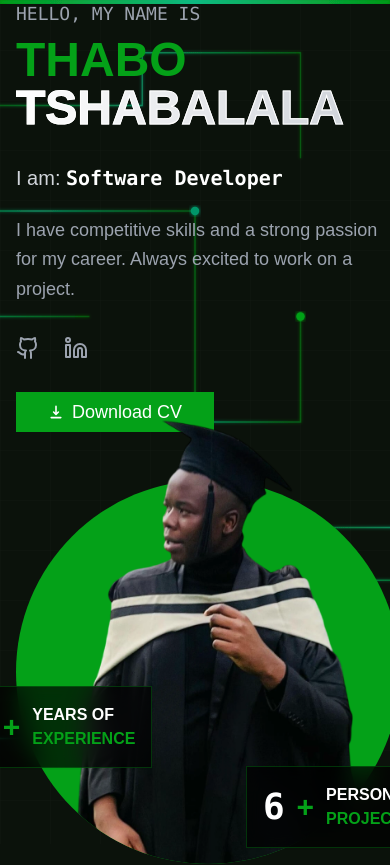
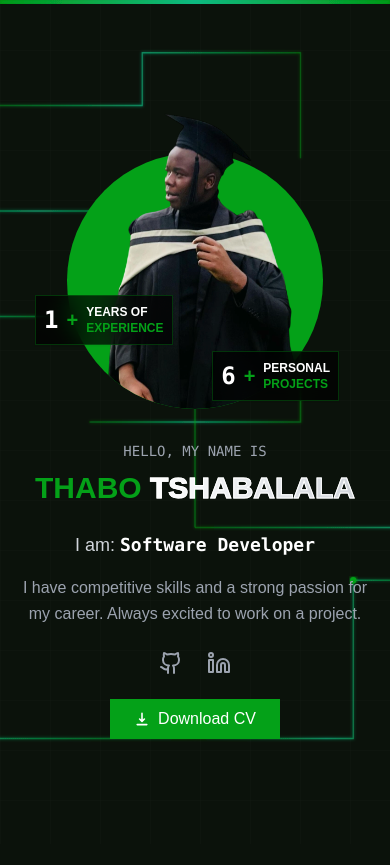
Before and after one commit to Tshabalala-Thabo/portfolio, a Next.js app: page / in a window 390 px wide. Shown: the top 865 px of the page. Built offline with nearby package versions, Linux system fonts and the light colour scheme.

Commit message:
style(portfolio): improve responsive design and spacing in hero section

```diff
--- a/app/page.tsx
+++ b/app/page.tsx
@@ -403,14 +403,14 @@ export default function Portfolio() {
       {/* Content */}
       <div className="relative z-10">
         {/* Hero Section */}
-        <section className="min-h-screen flex items-center justify-center px-4 relative overflow-hidden">
+        <section className="min-h-screen flex items-center justify-center mt-6 md:mt-[0px] px-4 py-8 relative overflow-hidden">
           <div className="max-w-6xl mx-auto w-full">
-            <div className="grid lg:grid-cols-2 gap-12 items-center">
+            <div className="grid lg:grid-cols-2 gap-8 lg:gap-12 items-center">
               {/* Left Content */}
-              <motion.div className="space-y-8" initial="initial" animate="animate" variants={staggerContainer}>
+              <motion.div className="space-y-6 lg:space-y-8 text-center lg:text-left order-2 lg:order-1" initial="initial" animate="animate" variants={staggerContainer}>
                 <motion.div variants={fadeInUp}>
-                  <p className="text-gray-400 text-lg mb-2 font-mono">HELLO, MY NAME IS</p>
-                  <h1 className="text-5xl md:text-6xl font-bold mb-4">
+                  <p className="text-gray-400 text-sm sm:text-base lg:text-lg mb-2 font-mono">HELLO, MY NAME IS</p>
+                  <h1 className="text-3xl sm:text-4xl md:text-5xl lg:text-6xl font-bold mb-4 leading-tight">
                     <span className="text-[#04A118]">THABO</span>{" "}
                     <span className="text-transparent bg-clip-text bg-gradient-to-r from-white to-gray-300 [-webkit-text-stroke:1px_white]">
                       TSHABALALA
@@ -419,15 +419,15 @@ export default function Portfolio() {
                 </motion.div>
 
                 <motion.div variants={fadeInUp}>
-                  <p className="text-xl text-gray-300 mb-6">
+                  <p className="text-lg sm:text-xl text-gray-300 mb-4 lg:mb-6">
                     I am: <span className="text-white font-semibold font-mono">Software Developer</span>
                   </p>
-                  <p className="text-gray-400 text-lg leading-relaxed max-w-lg">
+                  <p className="text-gray-400 text-base sm:text-lg leading-relaxed max-w-lg mx-auto lg:mx-0">
                     I have competitive skills and a strong passion for my career. Always excited to work on a project.
                   </p>
                 </motion.div>
 
-                <motion.div className="flex items-center gap-6" variants={fadeInUp}>
+                <motion.div className="flex items-center justify-center lg:justify-start gap-6" variants={fadeInUp}>
                   <a
                     href="https://github.com/Tshabalala-Thabo"
                     target="_blank"
@@ -446,13 +446,13 @@ export default function Portfolio() {
                   </a>
                 </motion.div>
 
-                <motion.div variants={fadeInUp}>
+                <motion.div variants={fadeInUp} className="flex justify-center lg:justify-start">
                   <a
                     href="/ThaboTshabalala_CV_10_2024.pdf"
                     download
                     className="inline-block"
                   >
-                    <Button className="bg-[#04A118] hover:bg-[#04A118]/80 text-white px-8 py-3 rounded-lg text-lg font-medium transition-all duration-300 hover:scale-105 flex items-center gap-2">
+                    <Button className="bg-[#04A118] hover:bg-[#04A118]/80 text-white px-6 sm:px-8 py-3 rounded-lg text-base sm:text-lg font-medium transition-all duration-300 hover:scale-105 flex items-center gap-2">
                       <svg className="w-5 h-5" fill="currentColor" viewBox="0 0 20 20">
                         <path
                           fillRule="evenodd"
@@ -463,26 +463,25 @@ export default function Portfolio() {
                       Download CV
                     </Button>
                   </a>
-
                 </motion.div>
               </motion.div>
 
               {/* Right Content - Avatar and Stats */}
               <motion.div
-                className="relative flex justify-center lg:justify-end"
+                className="relative flex justify-center order-1 lg:order-2 lg:justify-end"
                 initial={{ opacity: 0, scale: 0.8 }}
                 animate={{ opacity: 1, scale: 1 }}
                 transition={{ duration: 0.8, delay: 0.2 }}
               >
                 {/* Green Circle Background */}
                 <div className="relative">
-                  <div className="w-96 h-96 bg-[#04A118] rounded-full flex items-center justify-end relative">
+                  <div className="w-64 h-64 sm:w-80 sm:h-80 lg:w-96 lg:h-96 bg-[#04A118] rounded-full flex items-center justify-end relative">
                     {/* Avatar */}
-                    <div className="absolute bottom-0 w-full  h-auto">
+                    <div className="absolute bottom-0 w-full h-auto">
                       <Image
                         src="/images/profile.webp"
                         alt="Thabo Tshabalala Avatar"
-                        width={384} // This should match w-96 (384px)
+                        width={384} // This should match lg:w-96 (384px)
                         height={0} // Set to 0 for auto height
                         className="w-full h-auto rounded-b-full object-contain"
                         style={{ height: 'auto' }}
@@ -492,14 +491,14 @@ export default function Portfolio() {
 
                   {/* Floating Stats */}
                   <motion.div
-                    className="absolute bottom-24 -left-16"
+                    className="absolute bottom-16 sm:bottom-20 lg:bottom-24 -left-8 sm:-left-12 lg:-left-16"
                     initial={{ opacity: 0, y: 20 }}
                     animate={{ opacity: 1, y: 0 }}
                     transition={{ duration: 0.6, delay: 0.8 }}
                   >
-                    <Card className="bg-black/70 backdrop-blur-md border border-[#04A118]/30 p-4">
-                      <CardContent className="p-0 flex items-center gap-3">
-                        <div className="text-4xl font-bold text-white font-mono">
+                    <Card className="bg-black/70 backdrop-blur-md border border-[#04A118]/30 p-2 sm:p-3 lg:p-4">
+                      <CardContent className="p-0 flex items-center gap-2 sm:gap-3">
+                        <div className="text-2xl sm:text-3xl lg:text-4xl font-bold text-white font-mono">
                           {(() => {
                             const from = new Date('2023-10-01');
                             const now = new Date();
@@ -513,29 +512,28 @@ export default function Portfolio() {
                             return years;
                           })()}
                         </div>
-                        <div className="text-[#04A118] text-3xl font-bold">+</div>
+                        <div className="text-[#04A118] text-xl sm:text-2xl lg:text-3xl font-bold">+</div>
                         <div>
-                          <div className="text-white font-semibold text-base">YEARS OF</div>
-                          <div className="text-[#04A118] font-semibold text-base">EXPERIENCE</div>
+                          <div className="text-white font-semibold text-xs sm:text-sm lg:text-base">YEARS OF</div>
+                          <div className="text-[#04A118] font-semibold text-xs sm:text-sm lg:text-base">EXPERIENCE</div>
                         </div>
                       </CardContent>
-
                     </Card>
                   </motion.div>
 
                   <motion.div
-                    className="absolute bottom-4 -right-8"
+                    className="absolute bottom-2 sm:bottom-3 lg:bottom-4 -right-4 sm:-right-6 lg:-right-8"
                     initial={{ opacity: 0, y: 20 }}
                     animate={{ opacity: 1, y: 0 }}
                     transition={{ duration: 0.6, delay: 1.0 }}
                   >
-                    <Card className="bg-black/70 backdrop-blur-md border border-[#04A118]/30 p-4">
-                      <CardContent className="p-0 flex items-center gap-3">
-                        <div className="text-4xl font-bold text-white font-mono">{projects.length}</div>
-                        <div className="text-[#04A118] text-3xl font-bold">+</div>
+                    <Card className="bg-black/70 backdrop-blur-md border border-[#04A118]/30 p-2 sm:p-3 lg:p-4">
+                      <CardContent className="p-0 flex items-center gap-2 sm:gap-3">
+                        <div className="text-2xl sm:text-3xl lg:text-4xl font-bold text-white font-mono">{projects.length}</div>
+                        <div className="text-[#04A118] text-xl sm:text-2xl lg:text-3xl font-bold">+</div>
                         <div>
-                          <div className="text-white font-semibold text-base">PERSONAL</div>
-                          <div className="text-[#04A118] font-semibold text-base">PROJECTS</div>
+                          <div className="text-white font-semibold text-xs sm:text-sm lg:text-base">PERSONAL</div>
+                          <div className="text-[#04A118] font-semibold text-xs sm:text-sm lg:text-base">PROJECTS</div>
                         </div>
                       </CardContent>
                     </Card>
```
